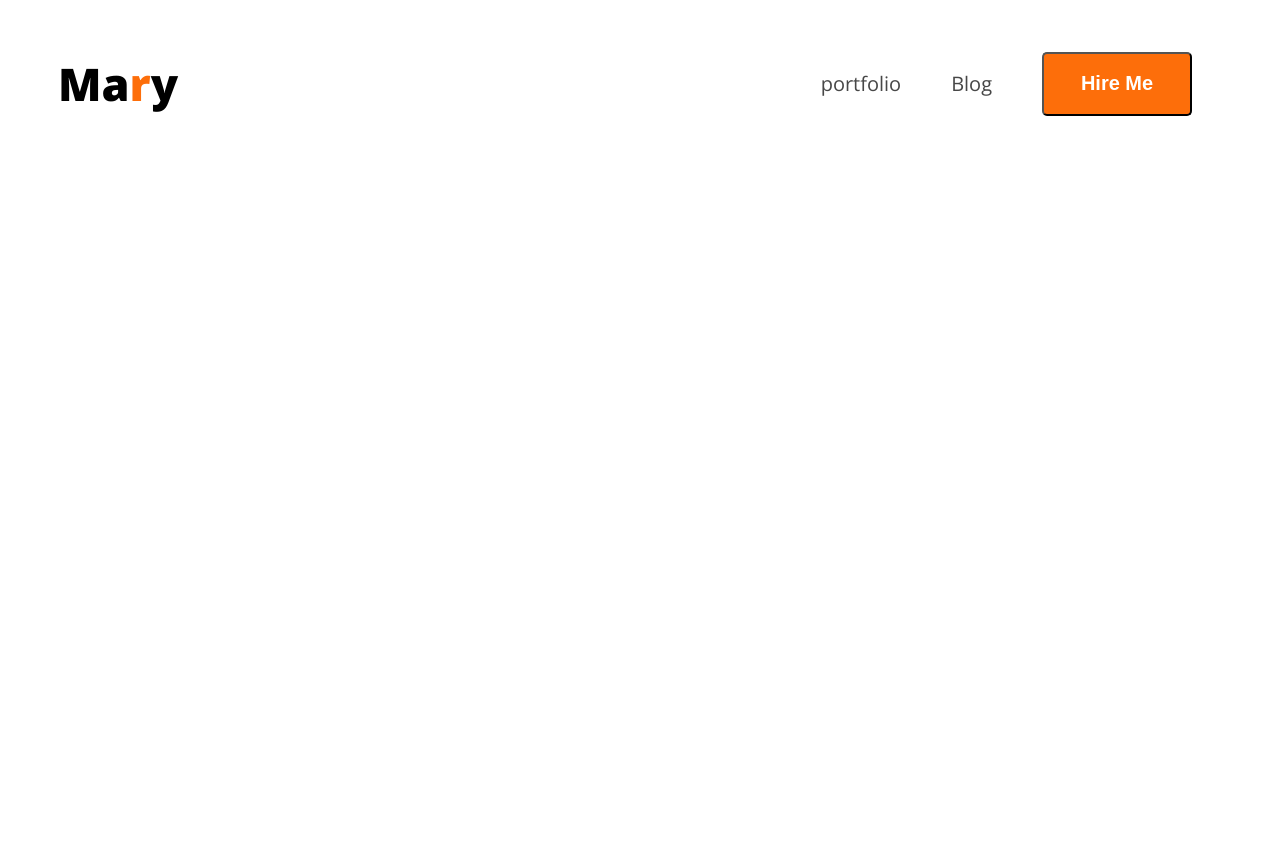
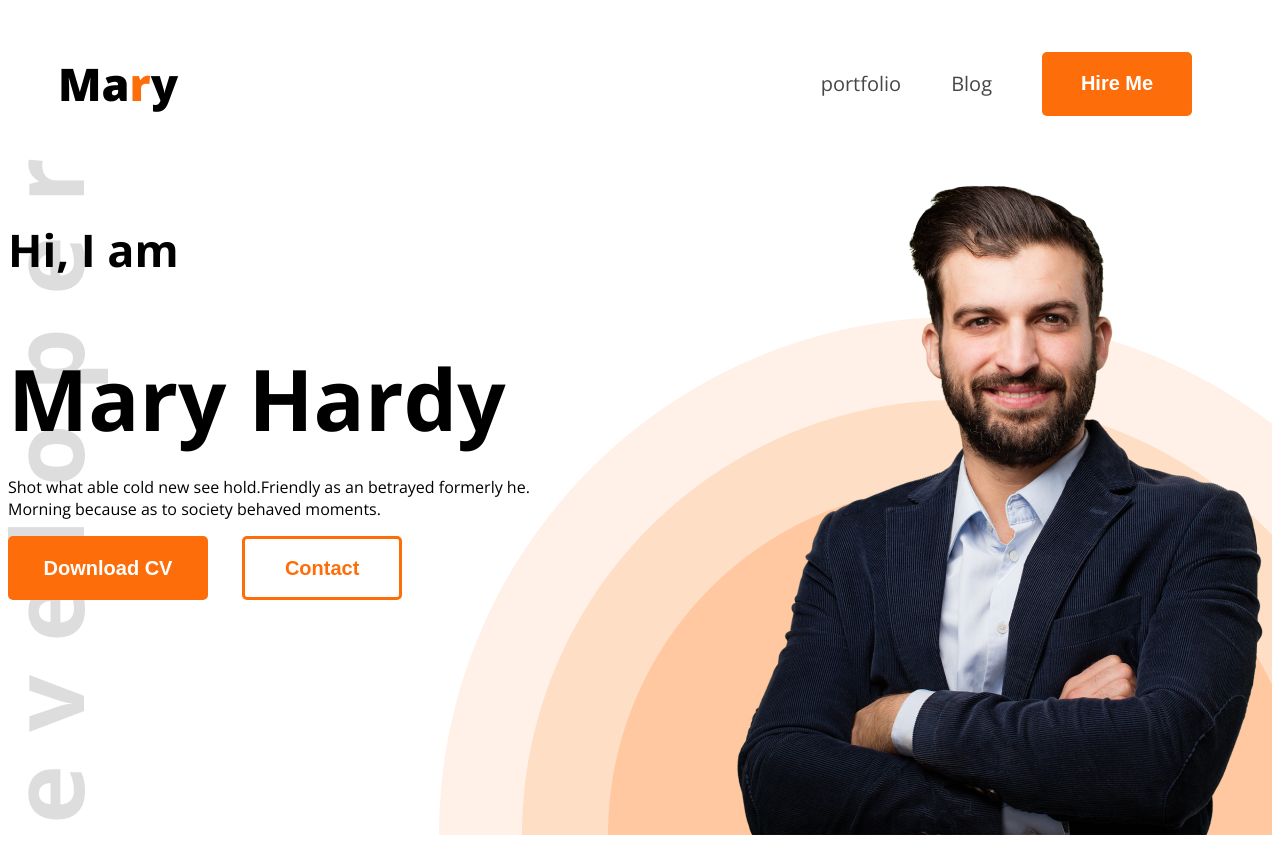
Before and after one commit to shafinahmed504/portfolio-webdevelopment, a plain HTML site: page index.html in a window 1280 px wide. Before the commit the page ends 800 px from the top, so only its background shows below. Drawn offline with nearby package versions, Linux system fonts and the light colour scheme.

Commit message:
header done

```diff
--- a/index.html
+++ b/index.html
@@ -20,8 +20,24 @@
 
             </ul>
         </nav>
+   <div id="banner">
+     <div id="banner-content">
+        <h4 style="font-weight: bold; font-size: 45px;">Hi, I am</h4>
+        <h1 style="font-weight: bold; font-size: 85px;margin: 5px 0px 20px 0px;">Mary Hardy</h1>
+        <p>Shot what able cold new see hold.Friendly as an betrayed formerly he. Morning because as to society behaved moments.</p>
+        <button style="width: 200px;height: 64px;background-color: #FD6E0A; color: white; padding: 19px 17px 18px 17px; font-weight: bold; font-size: 20px; margin-right: 30px; border: none; border-radius: 5px; ">Download CV</button>
+        <button style="width: 160px; height: 64px; background-color: white; color: #FD6E0A; font-weight: bold; font-size: 20px; border:solid #FD6E0A; border-radius: 5px;">Contact</button>
+     </div>
+     <img src="images/hardy.png" alt="">
+
+
+   </div>
+
+
+
     </header>
     <main>
+
 
     </main>
      <footer>
--- a/styles/portfolio.css
+++ b/styles/portfolio.css
@@ -50,6 +50,7 @@ nav ul li button{
     color: white;
     background-color: #FD6E0A;
     border-radius: 5px;
+    border: none;
 }
 
 
@@ -59,3 +60,16 @@ nav ul li button{
     align-items: center;
 
 }
+
+#banner{
+    display: flex;
+    justify-content: space-between;
+    background-image: url(../images/developer.png),url(../images/header_bg.png);
+    background-repeat: no-repeat;
+    background-position: top left, bottom right;
+
+}
+ #banner-content{
+   width: 585px;
+   height: 356px;
+}
```
